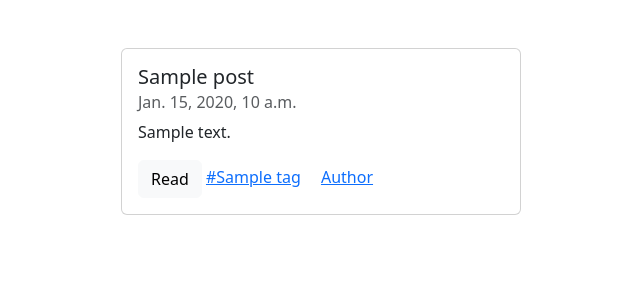
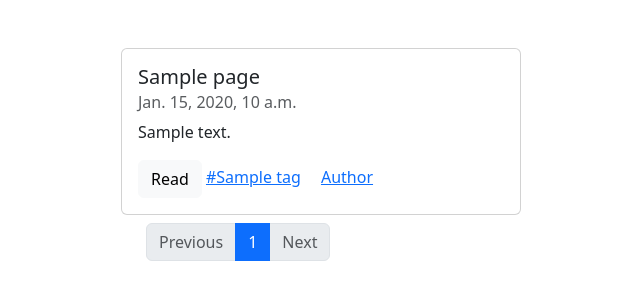
Before and after one commit to ilya-4real/simple_blog, a Django app: template blog/templates/blog/posts.html in a window 1280 px wide. Shown: the part 72-372 px from the top of the page, without its empty margins (319-959 px from the left). Run offline with Django 4.2, Linux system fonts and the light colour scheme; the template is opened without the code that fills it: most values are stand-ins (such as "Sample title", 1, 10 or a date in 2020).

Commit message:
Added pagination to the posts view

```diff
--- a/blog/templates/blog/posts.html
+++ b/blog/templates/blog/posts.html
@@ -7,7 +7,39 @@
 
 
 {%block content%}
-    {%for post in posts%}
+    {%for post in page.object_list %}
             {% include 'blog/includes/post_card.html' %}
     {%endfor%}
 {%endblock%}
+{% block paginator %}
+<nav aria-label="..." style="max-width: 350px; margin: auto">
+  <ul class="pagination">
+
+    {% if page.has_previous %}
+    <li class="page-item">
+      <a class="page-link" href="?page={{ page.previous_page_number }}">Previous</a>
+    </li>
+    {% else %}
+      <li class="page-item">
+      <a class="page-link disabled">Previous</a>
+    </li>
+    {% endif %}
+      {%for n in page.paginator.page_range %}
+      {% if page.number == n %}
+        <li class="page-item active" aria-current="page"><a class="page-link" href="?page={{ n }}">{{ n }}</a></li>
+      {% elif n > page.number|add:-3 and n < page.number|add:3 %}
+        <li class="page-item"><a class="page-link" href="?page={{ n }}">{{ n }}</a></li>
+      {% endif %}
+      {% endfor %}
+      {% if page.has_next %}
+    <li class="page-item">
+      <a class="page-link" href="?page={{ page.next_page_number }}">Next</a>
+    </li>
+      {% else %}
+      <li class="page-item">
+      <a class="page-link disabled">Next</a>
+    </li>
+      {% endif %}
+  </ul>
+</nav>
+{% endblock %}
--- a/templates/base.html
+++ b/templates/base.html
@@ -23,6 +23,8 @@
         {% block content %}
             <h1>no content for you</h1>
         {% endblock %}
+        {% block paginator %}
+        {%  endblock %}
     <script src="https://cdn.jsdelivr.net/npm/bootstrap@5.3.1/dist/js/bootstrap.bundle.min.js" integrity="sha384-HwwvtgBNo3bZJJLYd8oVXjrBZt8cqVSpeBNS5n7C8IVInixGAoxmnlMuBnhbgrkm" crossorigin="anonymous"></script>
   </body>
 </html>
```
Also changed, not shown: blog/models.py (+8 -8 lines), blog/views.py (+7 -14 lines).
